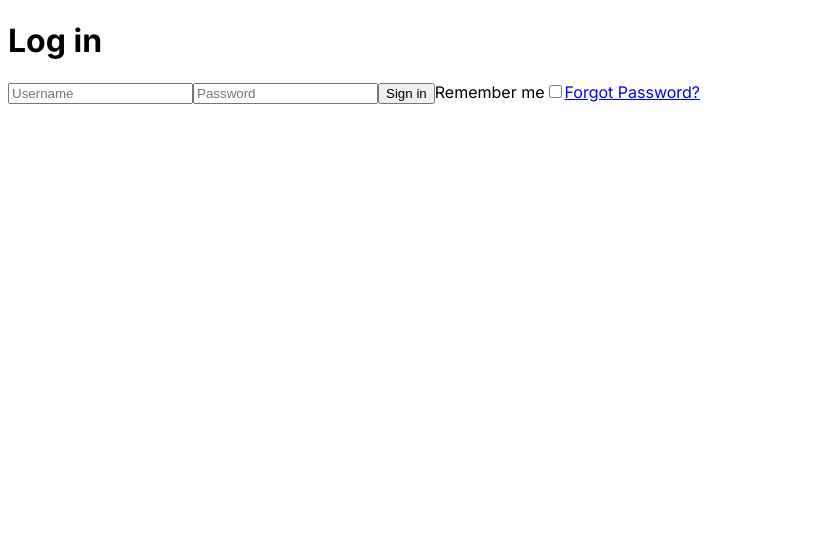
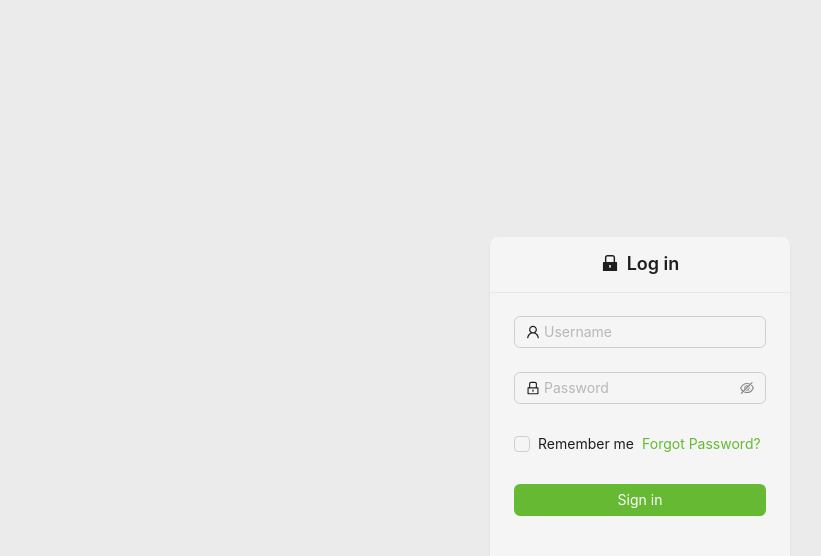
Before and after one commit to Shravan-Chaudhary/epic-food-fontend, a Next.js app in the folder apps/client-admin/: page /login in a window 1280 px wide. Shown: the top 556 px of the page, without its empty margins (0-821 px from the left). Built offline with nearby package versions, Linux system fonts and the light colour scheme.

Commit message:
feat(client-admin): create login form

```diff
--- a/apps/client-admin/app/(auth)/login/page.tsx
+++ b/apps/client-admin/app/(auth)/login/page.tsx
@@ -1,13 +1,41 @@
+"use client";
+import { Button, Card, Checkbox, Form, Input, Layout, Space } from "antd";
+import { LockFilled, UserOutlined, LockOutlined } from "@ant-design/icons";
+import Link from "next/link";
+
 const LoginPage = () => {
   return (
     <>
-      <h1>Log in</h1>
-      <input type="text" placeholder="Username" />
-      <input type="password" placeholder="Password" />
-      <button>Sign in</button>
-      <label htmlFor="remember-me">Remember me</label>
-      <input id="remember-me" type="checkbox" />
-      <a href="/forgot-password">Forgot Password?</a>
+      <Layout style={{ height: "100vh", display: "grid", placeItems: "center" }}>
+        <Card
+          bordered={false}
+          style={{ width: 300 }}
+          title={
+            <Space style={{ width: "100%", justifyContent: "center", fontSize: 18 }}>
+              <LockFilled />
+              Log in
+            </Space>
+          }
+        >
+          <Form>
+            <Form.Item name="username" rules={[{ required: true, message: "Username is required" }]}>
+              <Input prefix={<UserOutlined />} placeholder="Username" />
+            </Form.Item>
+            <Form.Item name="password">
+              <Input.Password prefix={<LockOutlined />} placeholder="Password" />
+            </Form.Item>
+            <Form.Item name="remember">
+              <Checkbox>Remember me</Checkbox>
+              <Link href={"#"}>Forgot Password?</Link>
+            </Form.Item>
+            <Form.Item>
+              <Button type="primary" htmlType="submit" style={{ width: "100%" }}>
+                Sign in
+              </Button>
+            </Form.Item>
+          </Form>
+        </Card>
+      </Layout>
     </>
   );
 };
--- a/apps/client-admin/app/layout.tsx
+++ b/apps/client-admin/app/layout.tsx
@@ -1,6 +1,8 @@
+import "antd/dist/reset.css";
 import "./globals.css";
 import type { Metadata } from "next";
 import { Inter } from "next/font/google";
+import AntdProvider from "./AntdProvider";
 
 const inter = Inter({ subsets: ["latin"] });
 
@@ -12,7 +14,19 @@ export const metadata: Metadata = {
 export default function RootLayout({ children }: { children: React.ReactNode }): JSX.Element {
   return (
     <html lang="en">
-      <body className={inter.className}>{children}</body>
+      <body className={inter.className}>
+        <AntdProvider
+          theme={{
+            token: {
+              colorPrimary: "#66B933",
+              colorBgBase: " #F5F5F5",
+              colorLink: "#66B933",
+            },
+          }}
+        >
+          {children}
+        </AntdProvider>
+      </body>
     </html>
   );
 }
```
